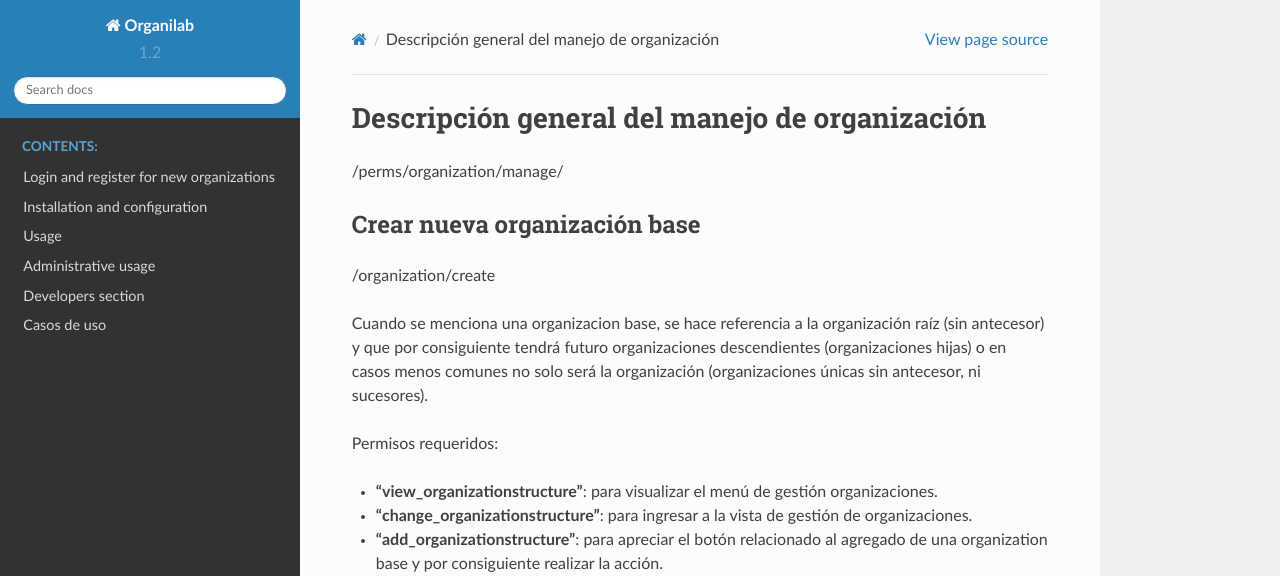
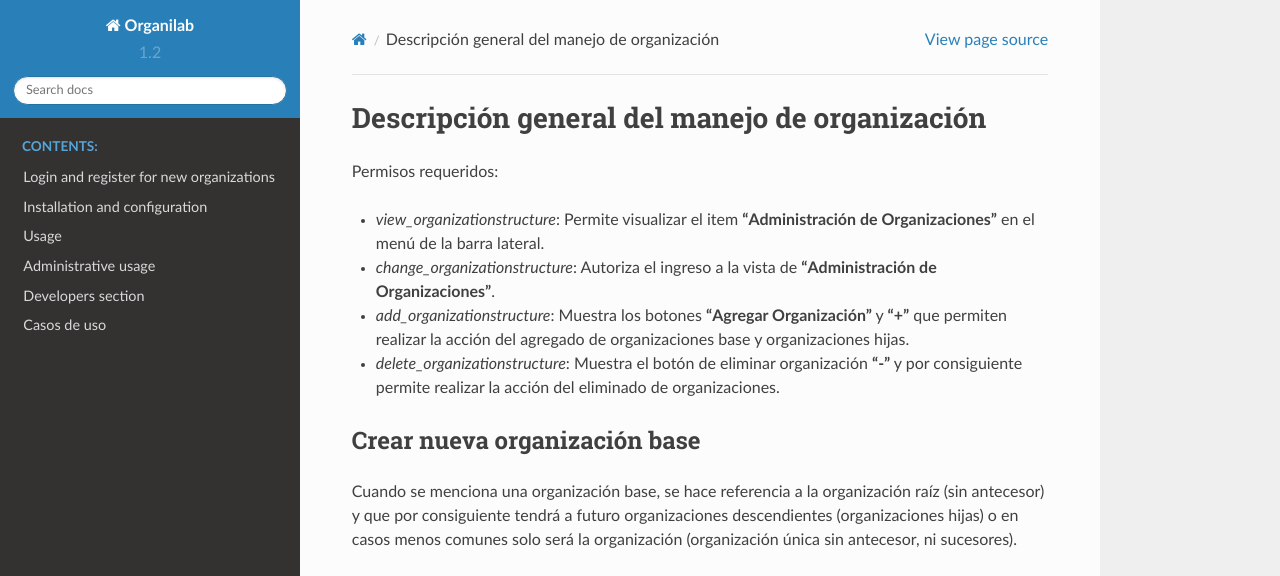
Before and after one commit to Solvosoft/organilab_docs, a Sphinx documentation site: the page built from source/administrative_usage/organization_administration.rst, in a window 1280 px wide and 1400 px high. Shown: the top 576 px of the window. Built offline with Sphinx 7.4.7 and the Read the Docs theme 2.0.0, drawn with Linux system fonts in a browser that asks for light colours; some of the changed text lies outside the part shown; grey boxes are pictures that could not be loaded.

Commit message:
Change organization parent tutorial and extra updates from create organization

```diff
--- a/source/administrative_usage/organization_administration.rst
+++ b/source/administrative_usage/organization_administration.rst
@@ -1,49 +1,51 @@
 Descripción general del manejo de organización
 **************************************************
 
-/perms/organization/manage/
+Permisos requeridos:
+
+* *view_organizationstructure*: Permite visualizar el item **"Administración de Organizaciones"** en el menú de la barra lateral.
+* *change_organizationstructure*: Autoriza el ingreso a la vista de **"Administración de Organizaciones"**.
+* *add_organizationstructure*: Muestra los botones **"Agregar Organización"** y **"+"** que permiten realizar la acción del agregado de organizaciones base y organizaciones hijas.
+* *delete_organizationstructure*: Muestra el botón de eliminar organización **"-"** y por consiguiente permite realizar la acción del eliminado de organizaciones.
+
 
 Crear nueva organización base
 ================================
 
-/organization/create
+Cuando se menciona una organización base, se hace referencia a la organización raíz (sin antecesor) y que por
+consiguiente tendrá a futuro organizaciones descendientes (organizaciones hijas) o en casos menos comunes solo será la
+organización (organización única sin antecesor, ni sucesores).
 
-Cuando se menciona una organizacion base, se hace referencia a la organización raíz (sin antecesor) y que por
-consiguiente tendrá futuro organizaciones descendientes (organizaciones hijas) o en casos menos comunes no solo será la
-organización (organizaciones únicas sin antecesor, ni sucesores).
-
-Permisos requeridos:
-
-* **"view_organizationstructure"**: para visualizar el menú de gestión organizaciones.
-* **"change_organizationstructure"**: para ingresar a la vista de gestión de organizaciones.
-* **"add_organizationstructure"**: para apreciar el botón relacionado al agregado de una organization base y por consiguiente realizar la acción.
+.. video:: ../_static/manage_organization/organization/video/create_base_organization.mp4
+   :height: 400
+   :width: 600
 
 
-.. video:: ../_static/manage_organization/organization/video/crear_organizacion_base.mp4
-   :height: 400
-   :width: 600
+
+La organización base es la más conveniente a la hora de agregar laboratorios dado que se pueden relacionar estos con sus organizaciones hijas.
+
+
 
 
 Crear nueva organización hija
 ==================================
 
-/organization/create
+Las organizaciones hijas pueden tener organizaciones descendientes y siempre tendrán una organización base antecesora.
 
-Las organizaciones hijas pueden tener organizaciones descendientes y siempre tendrán una organización base antecesora,
-sin embargo esto puede cambiar si existe la necesidad de convertir una organización hija a una organización base se
-puede realizar.
+.. video:: ../_static/manage_organization/organization/video/create_descendants_organizations.mp4
+   :height: 400
+   :width: 600
 
 
-Permisos requeridos:
 
-* **"view_organizationstructure"**: para visualizar el menú de gestión organizaciones.
-* **"change_organizationstructure"**: para ingresar a la vista de gestión de organizaciones.
-* **"add_organizationstructure"**: para apreciar el botón relacionado al agregado de una organization base y por consiguiente realizar la acción.
+Cambiar padre de una organización
+=============================================
+
+.. video:: ../_static/manage_organization/organization/video/change_organization_parent.mp4
+   :height: 400
+   :width: 600
 
 
-.. video:: ../_static/manage_organization/organization/video/crear_organizaciones_descendientes.mp4
-   :height: 400
-   :width: 600
 
 Eliminar una organización
 ============================
```
Also changed, not shown: 5 other files.
